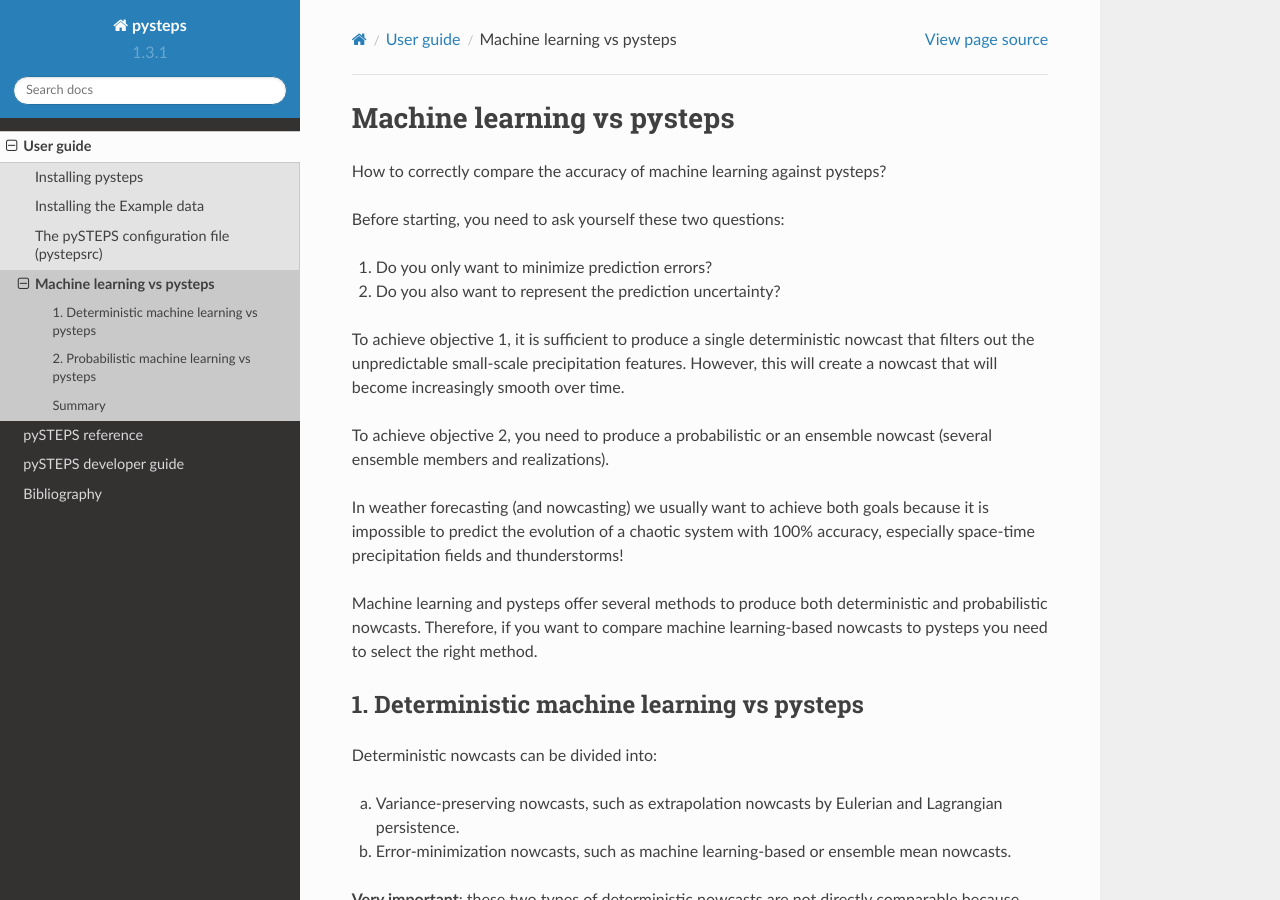
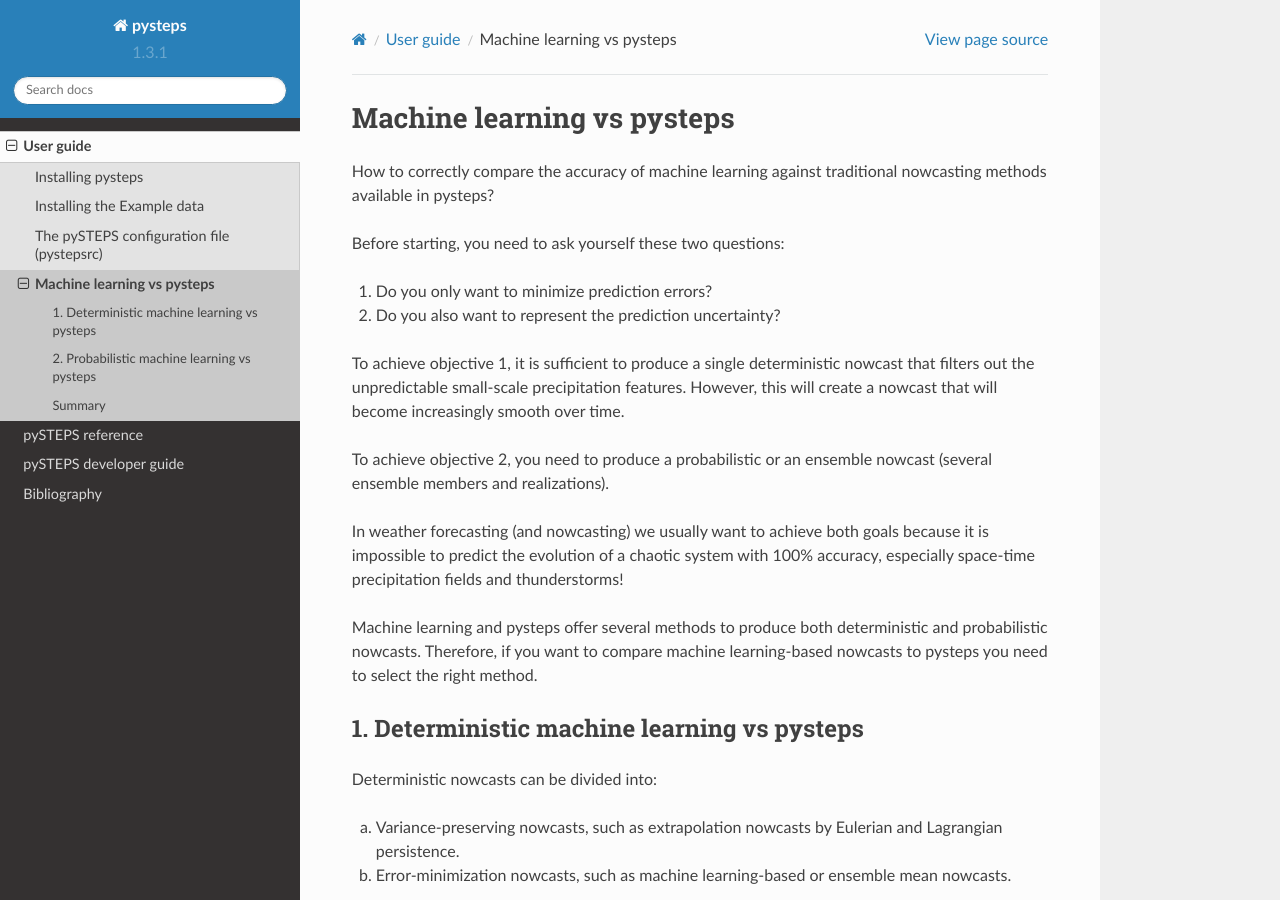
Before and after one commit to pySTEPS/pysteps, a Sphinx documentation site: the page built from doc/source/user_guide/machine_learning_pysteps.rst, in a window 1280 px wide and 900 px high. Built offline with Sphinx 7.4.7 and the Read the Docs theme 2.0.0, drawn with Linux system fonts in a browser that asks for light colours; pages that are not in the unit, such as notebooks, are missing from menus; cross-references to code outside the pages are shown as plain code.

Commit message:
Update doc/source/user_guide/machine_learning_pysteps.rst
Co-authored-by: Daniele Nerini <daniele.nerini@meteoswiss.ch>

```diff
--- a/doc/source/user_guide/machine_learning_pysteps.rst
+++ b/doc/source/user_guide/machine_learning_pysteps.rst
@@ -2,7 +2,7 @@
 
 Machine learning vs pysteps
 ===========================
-How to correctly compare the accuracy of machine learning against pysteps?
+How to correctly compare the accuracy of machine learning against traditional nowcasting methods available in pysteps?
 
 Before starting, you need to ask yourself these two questions:
 
```
